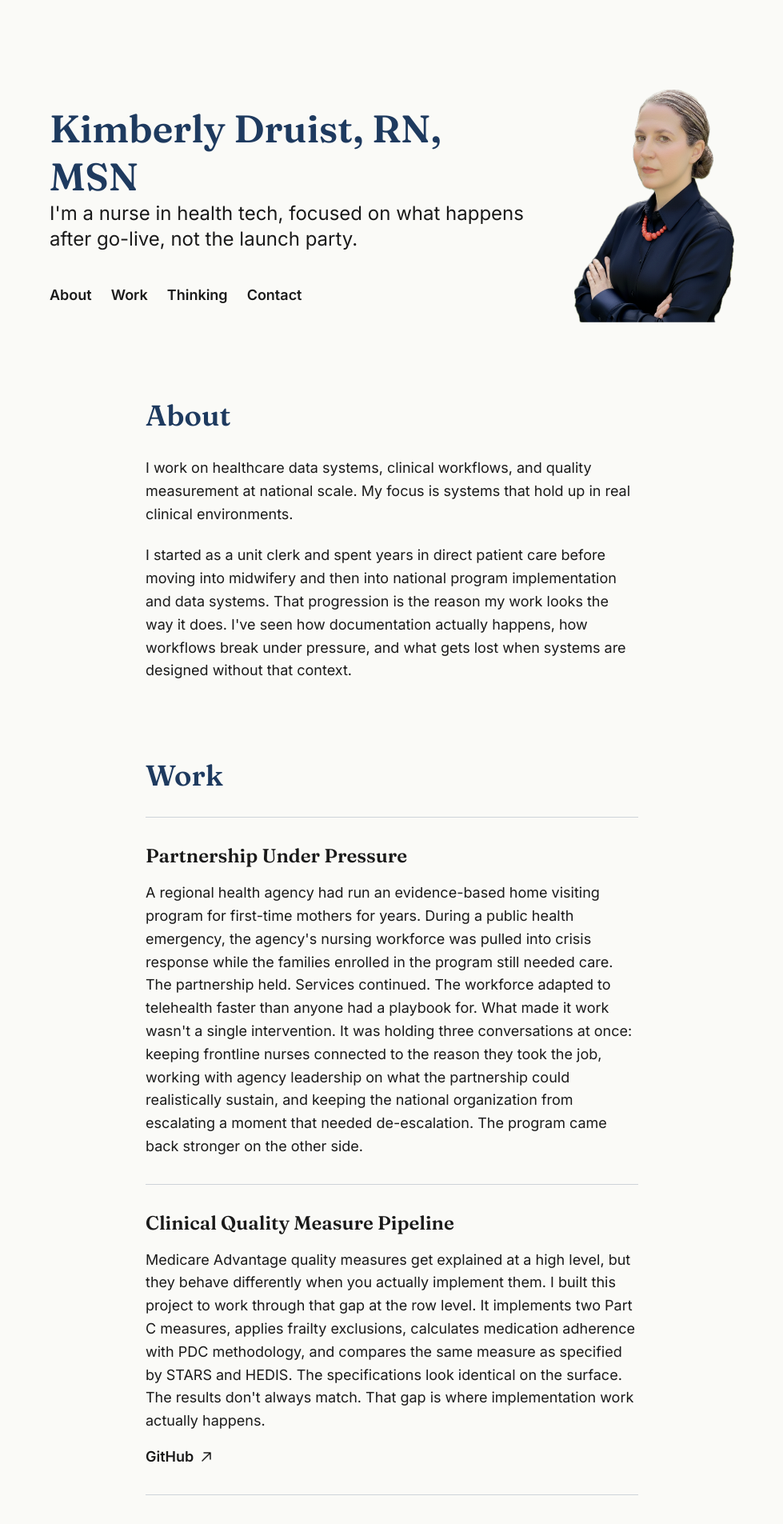
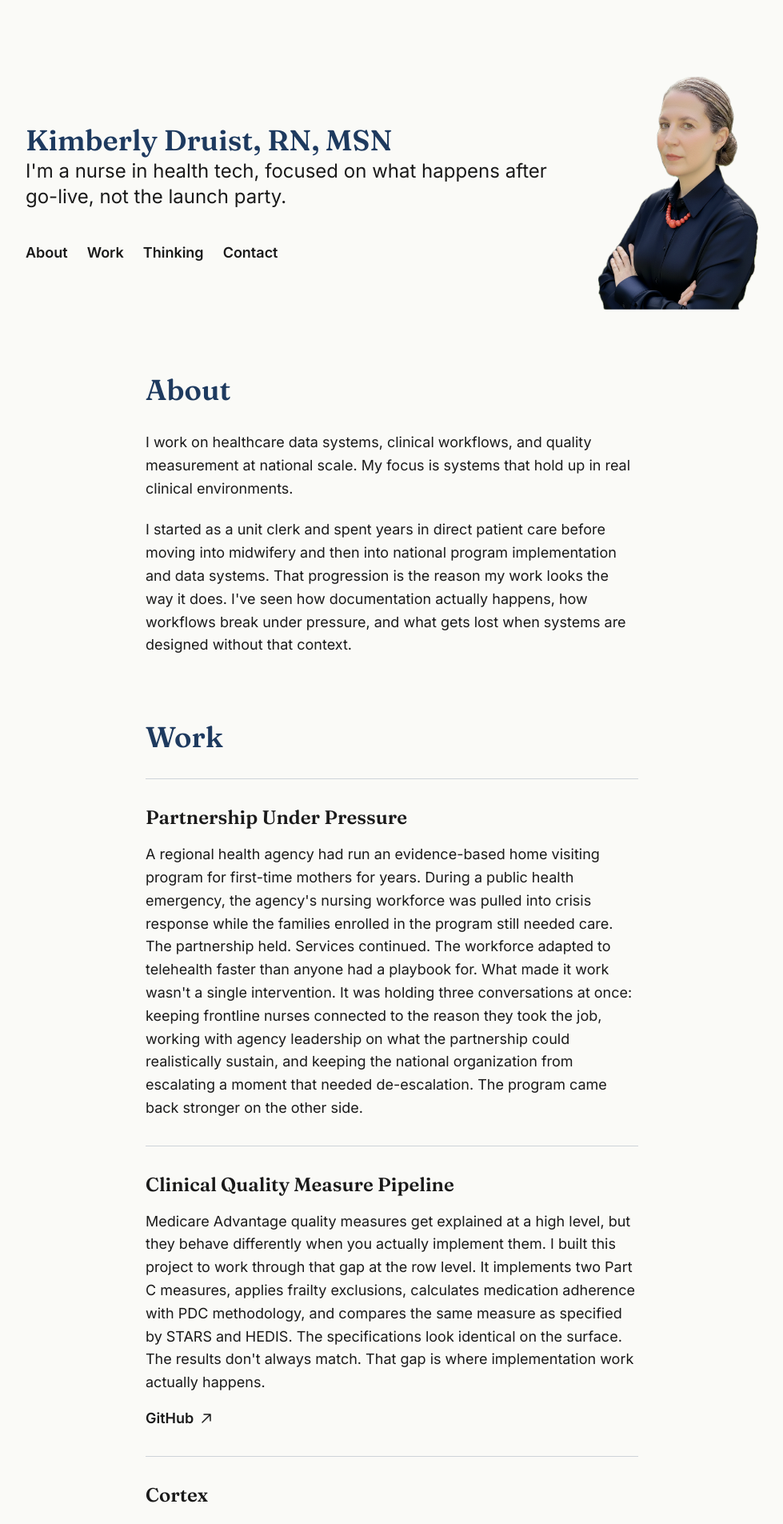
Before and after one commit to druik/kimberlydruist-com, a Next.js app: page / in a window 1280 px wide. Shown: the top 1905 px of the page at 80% size, without its empty margins (150-1129 px from the left). Built offline with nearby package versions, Linux system fonts and the light colour scheme.

Commit message:
fix: header h1 wrap and reduce between-section padding

```diff
--- a/components/About.tsx
+++ b/components/About.tsx
@@ -1,6 +1,6 @@
 export function About() {
   return (
-    <section id="about" className="mx-auto w-full max-w-copy px-6 py-12 md:px-8">
+    <section id="about" className="mx-auto w-full max-w-copy px-6 py-10 md:px-8">
       <h2 className="font-serif text-3xl font-semibold text-accent md:text-4xl">
         About
       </h2>
--- a/components/Contact.tsx
+++ b/components/Contact.tsx
@@ -18,7 +18,7 @@ const contactLinks = [
 
 export function Contact() {
   return (
-    <section id="contact" className="mx-auto w-full max-w-copy px-6 py-12 md:px-8">
+    <section id="contact" className="mx-auto w-full max-w-copy px-6 py-10 md:px-8">
       <h2 className="font-serif text-3xl font-semibold text-accent md:text-4xl">
         Contact
       </h2>
--- a/components/Header.tsx
+++ b/components/Header.tsx
@@ -7,10 +7,10 @@ const navItems = [
 
 export function Header() {
   return (
-    <header className="mx-auto flex w-full max-w-[920px] flex-col gap-10 px-6 py-16 md:flex-row md:items-center md:gap-12 md:px-8 md:pb-12 md:pt-28">
+    <header className="mx-auto flex w-full max-w-[980px] flex-col gap-10 px-6 py-14 md:flex-row md:items-center md:gap-8 md:px-8 md:pb-10 md:pt-24">
       <div className="order-2 min-w-0 flex-1 md:order-1">
-        <h1 className="font-serif text-4xl font-semibold leading-tight text-accent md:text-5xl">
-          Kimberly Druist, RN, MSN
+        <h1 className="font-serif text-3xl font-semibold leading-tight text-accent md:text-4xl">
+          Kimberly Druist, <span className="whitespace-nowrap">RN, MSN</span>
         </h1>
         <p className="mt-5 max-w-copy text-xl md:text-2xl">
           I&apos;m a nurse in health tech, focused on what happens after go-live,
--- a/components/Thinking.tsx
+++ b/components/Thinking.tsx
@@ -1,6 +1,6 @@
 export function Thinking() {
   return (
-    <section id="thinking" className="mx-auto w-full max-w-copy px-6 py-12 md:px-8">
+    <section id="thinking" className="mx-auto w-full max-w-copy px-6 py-10 md:px-8">
       <h2 className="font-serif text-3xl font-semibold text-accent md:text-4xl">
         Thinking
       </h2>
--- a/components/Work.tsx
+++ b/components/Work.tsx
@@ -2,7 +2,7 @@ import { CaseStudy } from "./CaseStudy";
 
 export function Work() {
   return (
-    <section id="work" className="mx-auto w-full max-w-copy px-6 py-12 md:px-8">
+    <section id="work" className="mx-auto w-full max-w-copy px-6 py-10 md:px-8">
       <h2 className="font-serif text-3xl font-semibold text-accent md:text-4xl">
         Work
       </h2>
```
